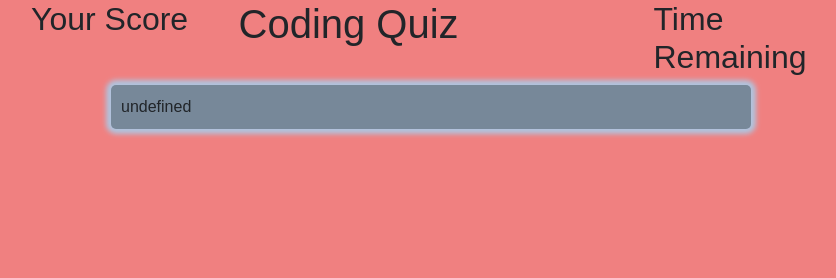
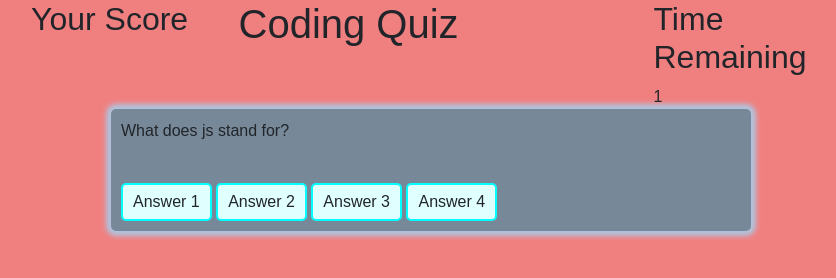
Before and after one commit to ksuzuki417/hw4-WebAPIs-codeQuiz, a plain HTML site: page index.html in a window 1280 px wide. Both pictures are taken after a click on the button "Start". Shown: the top 278 px of the page, without its empty margins (209-1045 px from the left). Drawn offline with nearby package versions, Linux system fonts and the light colour scheme.

Commit message:
first question displayed but not answer choices

```diff
--- a/index.html
+++ b/index.html
@@ -28,7 +28,7 @@
         <div class="container">
             <div id="question-container" class="hide">
                 <div id="question">Question</div>
-                <div id="answer-buttons" class="btn-grid"></div>
+                <div id="answerChoices" class="btn-grid"></div>
                     <button class="btn">Answer 1</button>
                     <butotn class="btn">Answer 2</butotn>
                     <button class="btn">Answer 3</button>
--- a/javascript.js
+++ b/javascript.js
@@ -1,51 +1,101 @@
 //HTML DOM variables
 var startButton = document.getElementById("start-btn");
 var questionContainerEl = document.getElementById("question-container");
-var questionEl = document.getElementById("question-container")
-var answerButtonsEl = document.getElementById("answer-button");
+var questionEl = document.getElementById("question")
+var choicesEl = document.getElementById("answerChoices");
+var timerEl = document.getElementById("timer");
 
 // keep track of current question index
-var currentQIndex = 0;
+var increment = 0;
 var timerSecs = 90;
 
 //Start game
-startButton.addEventListener("click", startGame);
+startButton.addEventListener("click", startQuiz);
+//startButton.addEventListener("click", startTimer);
 
-//Start the timer
+//Start the timer - callback function should decrement timer and check for a game
+//function startTimer() {
+    var timer = setInterval(function(){
+        console.log(timerSecs)
+        timerSecs--}, 900);
+        timerEl.append(timer);
+//}
+
+
+
+    // either timer <= 0 or all questions are answered to end the quiz
+
 
 //start the quizz
-function startGame() {
-    console.log("started");
+function startQuiz() {
     startButton.classList.add("hide");
-    currentQ = questions;
-    currentQIndex = 0;
     questionContainerEl.classList.remove("hide");
-    setNextQuestion();
+    nextQuestion();
 }
 
 //setting next question
-function setNextQuestion() {
-    showQuestion(currentQ[currentQIndex]);
+function nextQuestion() {
+    if (increment === questions.length){
+        console.log("quiz complete")
+    } else {
+        questionEl.textContent = questions[increment].question
+        for (var i = 0; i < questions[increment].answers.length; i++) {
+            var answerChoicesEl = document.getElementById(answerChoices)
+
+            answerChoicesEl.textContent = questions[increment].answerChoicesEl[i]
+            choicesEl.append(answerChoicesEl)
+
+            answerChoicesEl.addEventListener("click", function (e){
+                e.preventDefault()
+                var answerSelected = this.textContent
+                if (answerSelected === questions[increment].correctAnswer) {
+                    increment++
+                    choicesEl.innerHTML = ""
+                    renderProgress(true)
+                    renderQuestionChoices()
+                } else {
+                    renderProgress(false)
+                    timerlimit = timerlimit - 10;
+                }
+
+            })
+        }
+    }
+}
+
+//answer function
+function selectAnswer () {
+    //if (answers === correctAnswer)
 
 }
 
-function showQuestion(quesiton) {
-    questionEl.innerText = question.question
-}
-//answer function
-function selectAnswer () {
-
-}
-
-//quesitons variable
+//quesitons/answers variables
 var questions = [
 {
-    question: "What is 2 + 2",
-    answers: [
-        {text: "4", correct: true },
-        {text: "22", correct: false}
-    ]
-}
+    question: "What does js stand for?",
+    answers: ["just stay", "just smart", "javascript", "joy script"],
+    correctAnswer: "javascript"
+},
+{
+    question: "Which HTML element is correct for JavaScript?",
+    answers: ["<script>", "<js>", "<javascript>", "<java>"],
+    correctAnswer: "0"
+},
+{
+    question: "Where is the correct place to insert a JavaScript?",
+    answers: ["<head>", "<body>", "between <head> and <body>", "all 3 places"],
+    correctAnswer: "<body>"
+},
+{
+    question: "How do you create function in JavaScript?",
+    answers: ["function myFunction ()", "function = myFunction", "function(myFunction())", "myFunction() = function"],
+    correctAnswer: "function myFunction"
+},
+{
+    question: "How do you add a comment in a JavaScript?",
+    answers: ["<!--This is a comment", "//This is a comment", ".This is a comment", "<This is a comment>"],
+    correctAnswer: "//This is a comment"
+},
 
 ]
 
@@ -53,3 +103,16 @@
     // if answer was correct, then display "correct message"
     // if answer was correct, then go to next question
     // if answer was incorrect, then subtract 10 seconds from timer
+
+// function to advance to next question and display/render the question
+
+// function to end the game
+function endGame() {
+    // stop timer
+    clearInterval(countdownInterval);
+    // Determine if user won or lost
+
+    // hide question <div> tag
+}
+
+// store score in local storage
```
